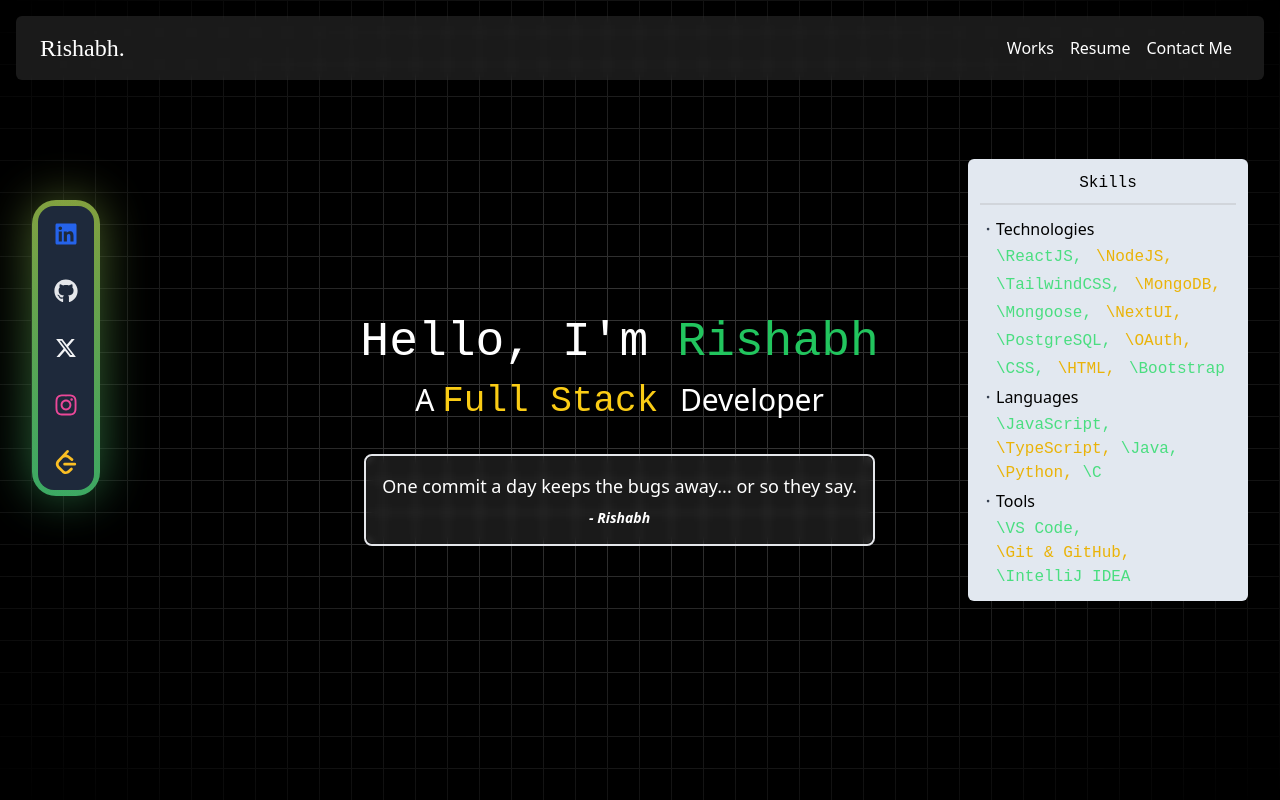
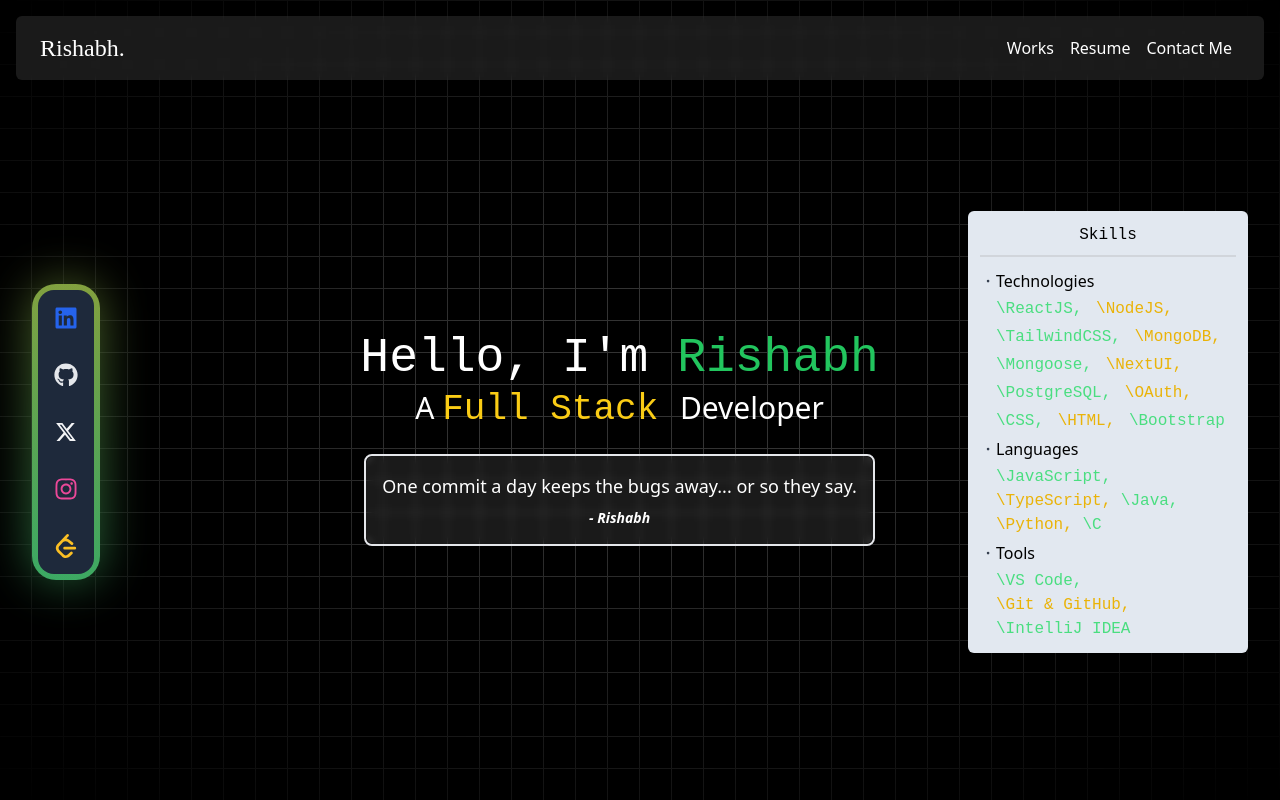
Before and after one commit to rishabhguptajs/personal_portfolio, a Next.js app: page / in a window 1280 px wide. Built offline with nearby package versions, Linux system fonts and the light colour scheme; what @codaworks/react-glow would draw is missing.

Commit message:
refactor: Improve layout and add type prop to WorkComponent

```diff
--- a/src/app/components/skills.tsx
+++ b/src/app/components/skills.tsx
@@ -13,7 +13,7 @@ const SkillsCard: React.FC<SkillsCardProps> = ({
   Tools,
 }) => {
   return (
-    <div className="min-w-fit max-w-[280px] bg-slate-200 flex flex-col items-center p-3 transition-all rounded-md">
+    <div className="min-w-fit max-w-[280px] cursor-default bg-slate-200 flex flex-col items-center p-3 transition-all rounded-md">
       <h1 className="w-full text-center mx-2 font-title">Skills</h1>
       <div className="w-full border-t-2 border-gray-300 my-2"></div>
       <div className="flex flex-col">
--- a/src/app/contact/page.tsx
+++ b/src/app/contact/page.tsx
@@ -13,7 +13,7 @@ const Contact = () => {
         Contact Me
       </h1>
 
-      <div className="text-white flex flex-col items-center p-4 backdrop-blur-sm bg-white/10 mt-6 text-4xl rounded-lg z-50 cursor-default">
+      <form action="https://formsubmit.co/rishabhgupta4523@gmail.com" method="POST" className="text-white flex flex-col items-center p-4 backdrop-blur-sm bg-white/10 mt-6 text-4xl rounded-lg z-50 cursor-default">
         <div className="w-full">
           <Label className="text-white ml-1" htmlFor="email-input">
             Email{" "}
@@ -35,13 +35,14 @@ const Contact = () => {
           <Input
             className="text-black mt-2 sm:w-[400px] min-w-[200px] h-32"
             id="message-input"
+            type="text"
           />
         </div>
 
         <button className="text-[24px] font-monoskills hover:shadow-lg hover:-translate-y-1 transition-all m-4 mb-2 bg-white text-black px-3 py-2 rounded-lg w-fit">
           Submit
         </button>
-      </div>
+      </form>
     </div>
   )
 }
--- a/src/app/page.tsx
+++ b/src/app/page.tsx
@@ -1,27 +1,31 @@
-"use client";
+"use client"
 
-import Navbar from "./components/navbar";
-import SideBar from "./components/sidebar";
-import SkillsCard from "./components/skills";
-import QuoteComponent from "./components/quote-comp";
+import Navbar from "./components/navbar"
+import SideBar from "./components/sidebar"
+import SkillsCard from "./components/skills"
+import QuoteComponent from "./components/quote-comp"
 
 export default function Home() {
   return (
-    <div className="w-full p-4 bg-black bg-grid-white/[0.2] relative flex h-screen flex-col">
+    <div className="w-full p-4 bg-black bg-grid-white/[0.2] relative flex min-h-screen flex-col">
       <div className="absolute pointer-events-none inset-0 flex items-center justify-center bg-black [mask-image:radial-gradient(ellipse_at_center,transparent_20%,black)] z-20"></div>
       <Navbar />
-      <div className="flex flex-col sm:flex-row flex-grow items-center sm:items-start justify-center sm:justify-start">
-        <div className="hidden sm:block z-30 sm:relative sm:top-[17%] sm:left-4 sm:w-auto">
+      <div className="flex flex-col sm:flex-row flex-grow items-center justify-center sm:items-stretch sm:justify-start h-full">
+        <div className="hidden sm:flex sm:items-center z-30 sm:relative sm:left-4 sm:w-auto">
           <SideBar />
         </div>
 
-        <div className="flex flex-col h-full items-center justify-center text-white cursor-default sm:mt-0 text-center z-50 flex-grow mx-4 sm:ml-[15%]">
-          <h1 className="font-title text-3xl sm:text-5xl mb-4">
-            Hello, I'm <span className="text-5xl text-green-500">Rishabh</span>
+        <div className="flex flex-col items-center justify-center text-white cursor-default sm:mt-0 text-center z-50 flex-grow mx-4 sm:ml-[15%]">
+          <img src="" alt="" />
+          <h1 className="font-title text-2xl sm:text-3xl md:text-5xl mb-2 mt-4">
+            Hello, I'm{" "}
+            <span className="text-3xl sm:text-4xl md:text-5xl text-green-500">
+              Rishabh
+            </span>
           </h1>
-          <p className="font-sans text-2xl sm:text-3xl mb-4">
+          <p className="font-sans text-xl sm:text-2xl md:text-3xl mb-2">
             A{" "}
-            <span className="font-title text-yellow-400 text-3xl sm:text-4xl">
+            <span className="font-title text-yellow-400 text-2xl sm:text-3xl md:text-4xl">
               Full Stack{" "}
             </span>
             Developer
@@ -34,7 +38,7 @@ export default function Home() {
           </div>
         </div>
 
-        <div className="sm:relative sm:top-[7%] sm:right-4 mt-[30px] min-w-[200px] z-50 sm:flex-grow-0 hidden sm:block">
+        <div className="sm:flex sm:items-center sm:relative sm:right-4 mt-6 sm:mt-0 min-w-[200px] z-50 sm:flex-grow-0">
           <SkillsCard
             Technologies={[
               "ReactJS",
@@ -55,5 +59,5 @@ export default function Home() {
         </div>
       </div>
     </div>
-  );
+  )
 }
```
